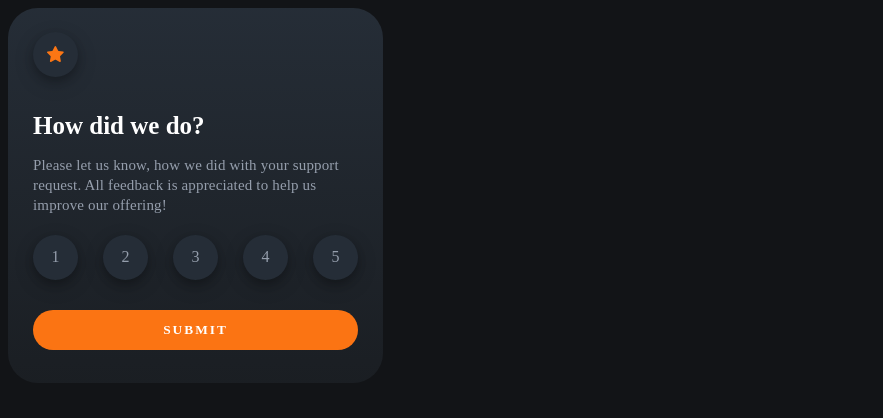
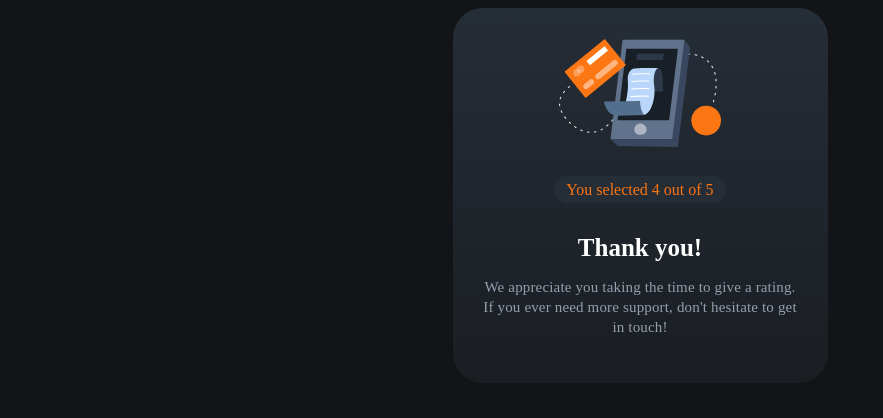
Before and after one commit to Arpana-Sitoula/user-rating, a React (Vite) app: page /thankyou in a window 1280 px wide. Shown: the top 418 px of the page, without its empty margins (0-883 px from the left). Built offline with nearby package versions, Linux system fonts and the light colour scheme.

Commit message:
thankyou state styled

```diff
--- a/src/App.jsx
+++ b/src/App.jsx
@@ -1,13 +1,26 @@
 import React from 'react'
 import ActiveState from './pages/ActiveState'
 import ThankyouState from './pages/ThankyouState'
+import { BrowserRouter, Route, Routes } from 'react-router-dom'
 
 function App() {
-
+  const nums = [
+    {id:1, val:"1"},
+    {id:2, val:"2"},
+    {id:3, val:"3"},
+    {id:4, val:"4"},
+    {id:5, val:"5"}
+  ]
   return (
+    <div className='app'>
     <div className='container'>
-      <ActiveState/>
-      <ThankyouState/>
+      <BrowserRouter>
+        <Routes>
+          <Route path='/' element={ <ActiveState nums={nums}/>}/>
+          <Route path='thankyou/' element={<ThankyouState nums={nums} />}/>
+        </Routes>
+      </BrowserRouter>
+    </div>
     </div>
   )
 }
--- a/src/components/Button.jsx
+++ b/src/components/Button.jsx
@@ -1,8 +1,8 @@
 import React from 'react'
 
-const Button = ({title,onClick}) => {
+const Button = ({title, disabled}) => {
   return (
-    <button onClick={onClick}>{title}</button>
+    <button disabled={disabled}>{title}</button>
   )
 }
 
--- a/src/components/Notify.jsx
+++ b/src/components/Notify.jsx
@@ -0,0 +1,9 @@
+import React from 'react'
+
+const Notify = ({num}) => {
+  return (
+    <span className='notify'>You selected {num} out of 5</span>
+  )
+}
+
+export default Notify
--- a/src/components/ThankImg.jsx
+++ b/src/components/ThankImg.jsx
@@ -0,0 +1,12 @@
+import React from 'react'
+import thankyou from '../assets/illustration-thank-you.svg'
+
+const ThankImg = () => {
+    return (
+        <React.Fragment>
+                <img src={thankyou} />
+        </React.Fragment>
+    )
+}
+
+export default ThankImg
--- a/src/components/resuable/Bubble.jsx
+++ b/src/components/resuable/Bubble.jsx
@@ -1,8 +1,8 @@
 import React from 'react'
 
-const Bubble = ({num}) => {
+const Bubble = ({ className, num, onClick}) => {
   return (
-    <div className='bubble'>
+    <div className={className} onClick={onClick}>
       <span>{num}</span>
     </div>
   )
--- a/src/pages/ActiveState.jsx
+++ b/src/pages/ActiveState.jsx
@@ -1,29 +1,31 @@
-import React from 'react'
+import React, { useState } from 'react'
 import Star from '../components/star'
 import Bubble from '../components/resuable/Bubble'
 import Button from '../components/Button'
+import { Link } from "react-router-dom";
 
-const ActiveState = () => {
-  const nums = [
-    {id:1, val:"1"},
-    {id:2, val:"2"},
-    {id:3, val:"3"},
-    {id:4, val:"4"},
-    {id:5, val:"5"}
-  ]
+const ActiveState = ({nums}) => {
+  const [activeState, setActiveState] = useState(true);
+  const [activeBubble, setActiveBubble] = useState(null);
+
+  const handleActiveStatus = () =>{
+    setActiveState(false);
+    setActiveBubble(1);
+  }
+
   return (
-    <div className='card'>
-      <div className='top'><Star/></div>
+    <div className='card1'>
+      <Star/>
       <div className='title'>How did we do?</div>
       <p>Please let us know, how we did with your support request. All feedback is appreciated to help us improve our offering!</p>
       <div className='keys'>
         {nums.map(number =>{
           return(
-            <Bubble key={number.id} num={number.val}/>
+            <Bubble className={activeBubble===0 ? "bubble active": "bubble"} key={number.id} num={number.val} onClick={handleActiveStatus}/>
           )
         })}
       </div>
-      <Button title="SUBMIT"/>
+      <Link  to="thankyou/"><Button disabled={activeState} title="SUBMIT"/></Link>
     </div>
   )
 }
--- a/src/pages/ThankyouState.jsx
+++ b/src/pages/ThankyouState.jsx
@@ -1,8 +1,17 @@
 import React from 'react'
+import ThankImg from '../components/ThankImg'
+import Notify from '../components/Notify'
 
-const ThankyouState = () => {
+
+const ThankyouState = ({nums}) => {
+
   return (
-    <div></div>
+    <div className='card2'>
+     <ThankImg/><br/>
+     <div className='msg'><Notify num="4"/></div>
+     <div className='title'>Thank you!</div>
+     <p>We appreciate you taking the time to give a rating. If you ever need more support, don't hesitate to get in touch!</p>
+    </div>
   )
 }
 
--- a/src/styles/component/_activeState.scss
+++ b/src/styles/component/_activeState.scss
@@ -1,4 +1,4 @@
-.card{
+.card1{
     padding: 25px;
     .circle {
         @extend .center_div;
@@ -35,16 +35,17 @@
     }
     button{
         width: 100%;
-        background-color: var(--orange);
+        background-color: var(--white);
         border:none;
         cursor: pointer;
-        color: var(--white);
+        color: var(--orange);
         padding: 12px 24px;
         border-radius:20px;
         font-weight: 700;
         letter-spacing: 2px;
         margin: 10px 0px;
 
-        &:active {background-color: var(--white);
-            color: var(--orange);}
+        &:disabled {background-color: var(--orange);
+                    color: var(--white);
+                    cursor: not-allowed;}
     }
--- a/src/styles/component/_app.scss
+++ b/src/styles/component/_app.scss
@@ -5,3 +5,6 @@
     background: linear-gradient(var(--dark-blue),var(--very-dark-blue));
     border-radius: 30px;
 }
+.app{
+    @extend .center_div;
+}
--- a/src/styles/component/_thankyouState.scss
+++ b/src/styles/component/_thankyouState.scss
@@ -0,0 +1,13 @@
+.card2{
+    padding: 25px;
+    text-align: center;
+    .notify{
+        background-color: var(--dark-blue);
+        padding: 5px 12px;
+        border-radius: 30px;
+        color: var(--orange);
+    }
+    .msg{
+        margin: 30px 0px 20px 0px;
+    }
+}
```
